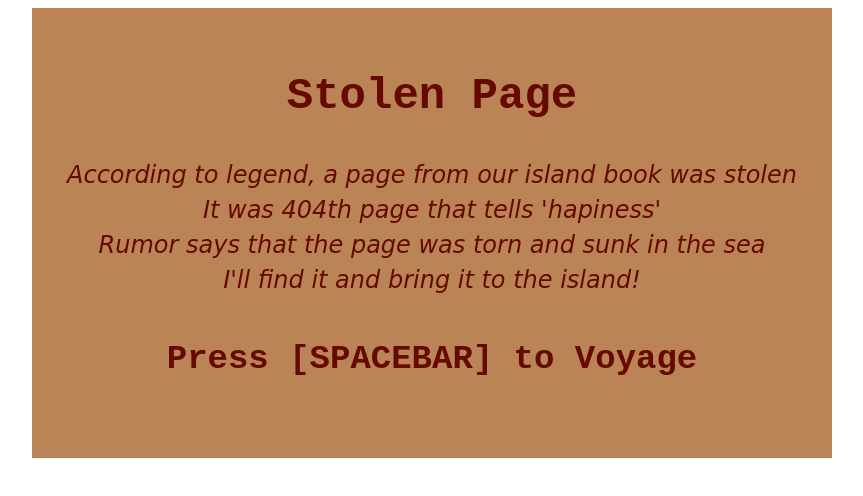
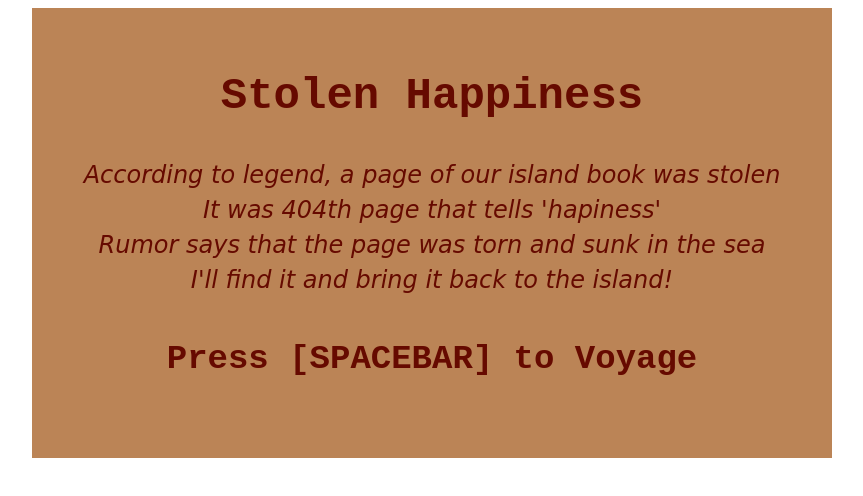
Before and after one commit to hjplumtree/js13k-stolen-happiness, a plain HTML site: page index.html in a window 1280 px wide. Shown: the whole page, without its empty margins (208-1071 px from the left). Drawn offline with Linux system fonts and the light colour scheme.

Commit message:
tixed title

```diff
--- a/app.js
+++ b/app.js
@@ -405,15 +405,15 @@ function introLoop() {
   ctx.font = "bolder 44px monospace";
   ctx.fillStyle = '#660A00';
   ctx.textAlign = "center";
-  ctx.fillText("Stolen Page", cvs.width/2, 100);
+  ctx.fillText("Stolen Happiness", cvs.width/2, 100);
 
   // Story
   ctx.font = "italic 24px cursive";
   ctx.fillStyle = '#660A00';
-  ctx.fillText("According to legend, a page from our island book was stolen", cvs.width/2, 175);
+  ctx.fillText("According to legend, a page of our island book was stolen", cvs.width/2, 175);
   ctx.fillText("It was 404th page that tells 'hapiness'", cvs.width/2, 210);
   ctx.fillText("Rumor says that the page was torn and sunk in the sea", cvs.width/2, 245);
-  ctx.fillText("I'll find it and bring it to the island!", cvs.width/2, 280);
+  ctx.fillText("I'll find it and bring it back to the island!", cvs.width/2, 280);
 
   ctx.font = "bolder 34px monospace";
   ctx.fillStyle = '##b31100';
--- a/index.html
+++ b/index.html
@@ -3,7 +3,7 @@
 <head>
   <meta charset="UTF-8">
   <meta name="viewport" content="width=device-width, initial-scale=1.0">
-  <title>Treasure</title>
+  <title>Stolen Happiness</title>
   <style>
 
     canvas {
```
Also changed, not shown: 1 other file.
